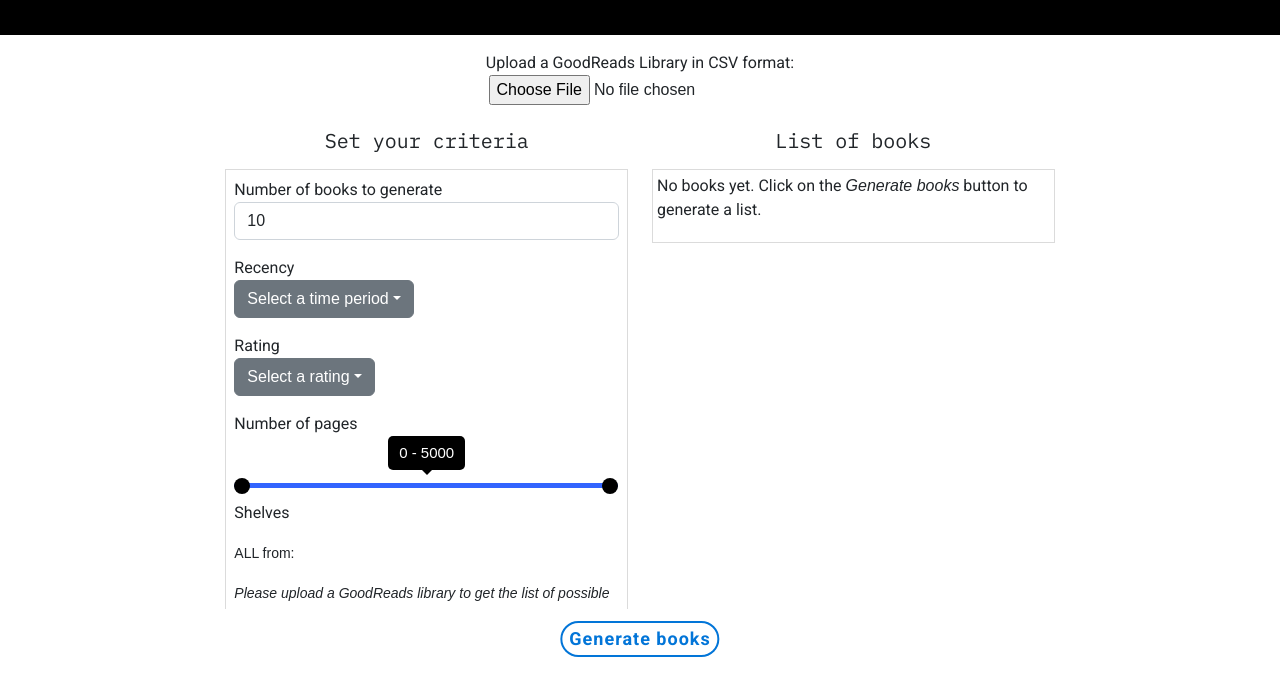
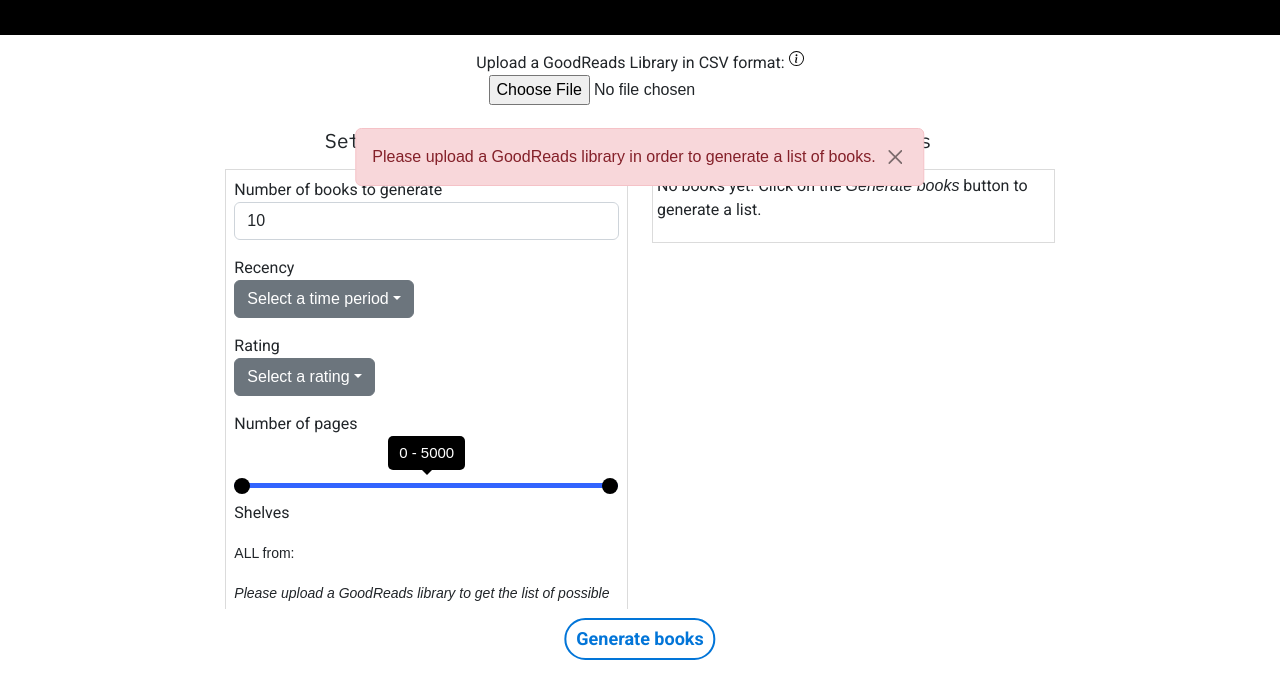
Before and after one commit to nsophiay/RandomBookGenerator, a plain HTML site: page RandomBookGenerator.html in a window 1280 px wide. Both pictures are taken after a click on the button "Generate books". Shown: the part 112-800 px from the top of the page. Drawn offline with nearby package versions, Linux system fonts and the light colour scheme.

Commit message:
Cosmetic changes

```diff
--- a/RandomBookGenerator.html
+++ b/RandomBookGenerator.html
@@ -35,7 +35,9 @@
 				<div class="col-lg-4">
 					<div class="form-group p-3 text-center">
 						<form id="fileUpload">
-							<label>Upload a GoodReads Library in CSV format: </label>
+							<label>Upload a GoodReads Library in CSV format:
+								<sup><a href="https://www.goodreads.com/review/import" target="_blank"><img src="images/info-circle.svg" width="15px" data-toggle="tooltip" data-placement="top" title="Don't know how to get your GoodReads library? Click on this button."/></a></sup>
+							</label>
 							<input type="file" accept=".csv,text/csv" id="csv" name="uploadCSV">
 						</form>
 					</div>
--- a/main.css
+++ b/main.css
@@ -106,14 +106,13 @@
     width:10%;
 }
 
-
+/* Button style from https://codepen.io/thelaazyguy/pen/mMVEmL */
 #submitButton{
     font-family: 'Roboto', sans-serif;
-    padding:7px;
+    padding:10px;
     line-height: 1;
     font-size: 18px;
     font-weight: bold;
-    letter-spacing: 1px;
     border: 2px solid #0275d8;
     background: #fff;
     color: #0275d8;
@@ -133,3 +132,8 @@
     color: #fff;
     border: 2px solid #000;
 }
+
+.btn-close{
+    width:25px;
+    background-size: 0.9em;
+}
--- a/main.js
+++ b/main.js
@@ -13,6 +13,11 @@ document.getElementById("csv").addEventListener("input", () => {
 }, false);
 
 document.getElementById("submitButton").addEventListener("click", getCriteria, false);
+
+// Enable tooltips
+$(function () {
+    $('[data-toggle="tooltip"]').tooltip()
+})
 
 // Change button text when a selection from the dropdown menu is made
 $(function(){
@@ -144,13 +149,20 @@ function createList(array) {
 
 function createCheckboxes(formGroupID, array, identifier) {
 
-    document.getElementById("message").remove();
+    // Remove explanatory message if it exists
+    const firstTime = document.getElementById("message") != null;
+    if(firstTime){
+        document.getElementById("message").remove();
+    }
+
+    // Create table
     var table = document.createElement('table');
     table.setAttribute("class", "shelfTables");
     var row;
 
     for (let i = 0; i < array.length; i++) {
 
+        // Create a new row if the row is already full with 2 cells
         if(i%2==0){
             row = document.createElement('tr');
         }
@@ -185,7 +197,7 @@ function createCheckboxes(formGroupID, array, identifier) {
 
 }
 
-function createError(parentElement, message){
+function createError(message){
 
     let errorDiv = document.createElement('div');
     errorDiv.setAttribute("class", "alert alert-danger alert-dismissible fade show");
@@ -194,17 +206,12 @@ function createError(parentElement, message){
 
     let closeButton = document.createElement('button');
     closeButton.setAttribute("type", "button");
-    closeButton.setAttribute("class", "close");
+    closeButton.setAttribute("class", "btn-close");
     closeButton.setAttribute("data-bs-dismiss", "alert");
     closeButton.setAttribute("aria-label", "Close");
 
-    let spanElement = document.createElement('span');
-    spanElement.setAttribute("aria-hidden", "true");
-    spanElement.innerHTML = "&times;";
-
-    closeButton.appendChild(spanElement);
     errorDiv.appendChild(closeButton);
-    parentElement.appendChild(errorDiv);
+    document.getElementById("errorSpot").appendChild(errorDiv);
 
 }
 
@@ -222,6 +229,8 @@ function processCSV(){
     encounteredShelf.set("to-buy", true);
     encounteredShelf.set("books-to-re-read", true);
     encounteredShelf.set("have-re-read", true);
+
+    shelves = []; // Make sure array is empty
 
     // Get list of distinct shelves
     for(var i = 0; i < parsedCSV.length; i++){
@@ -266,16 +275,16 @@ function validateInputs(){
     }
 
     if(!noError){
-        createError(document.getElementById("errorSpot"), errorMessage);
+        createError(errorMessage);
     }
 
     return noError;
 
 }
 
+// This function will generate a list of books based on the specified criteria
 function generateBooks(){
 
-    // Generate list of random books
     var bookArray = [];
     var encounteredNumbers = new Map();
     let iteration = 0;
@@ -348,7 +357,15 @@ function generateBooks(){
 
 }
 
+// This function is called when you click the 'Generate books' button
+// If a GoodReads input file has been uploaded, it will extract the criteria specified in the form
+// and call a function that generates a list of random books based on that criteria
 function getCriteria(){
+
+    if(parsedCSV == null){
+        createError("Please upload a GoodReads library in order to generate a list of books.");
+        return;
+    }
 
     // Initialize criteria
     let criteriaForm = document.forms["criteria"];
```
Also changed, not shown: images/info-circle.svg (added).
